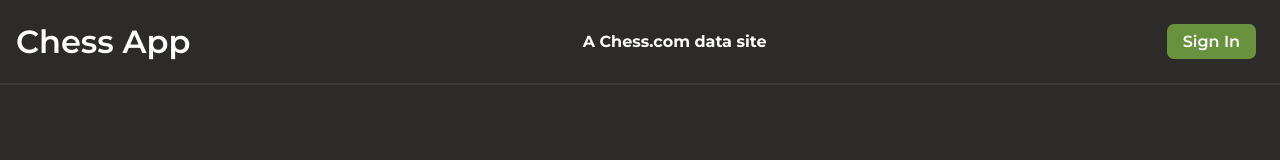
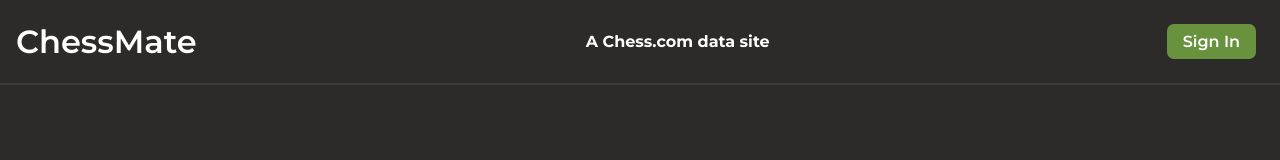
Before and after one commit to WesHolmes/ChessMate, a React (Vite) app: page / in a window 1280 px wide. Shown: the top 160 px of the page. Built offline with nearby package versions, Linux system fonts and the light colour scheme; no server answers.

Commit message:
changed name on site

```diff
--- a/src/components/App.jsx
+++ b/src/components/App.jsx
@@ -38,7 +38,7 @@ export default function App() {
 
       <div className="App">
         <header>
-        <h1>Chess App</h1>
+        <h1>ChessMate</h1>
         <h2>A Chess.com data site</h2>
           {!user ? <SignIn /> : <SignOut />}
         </header>
```
